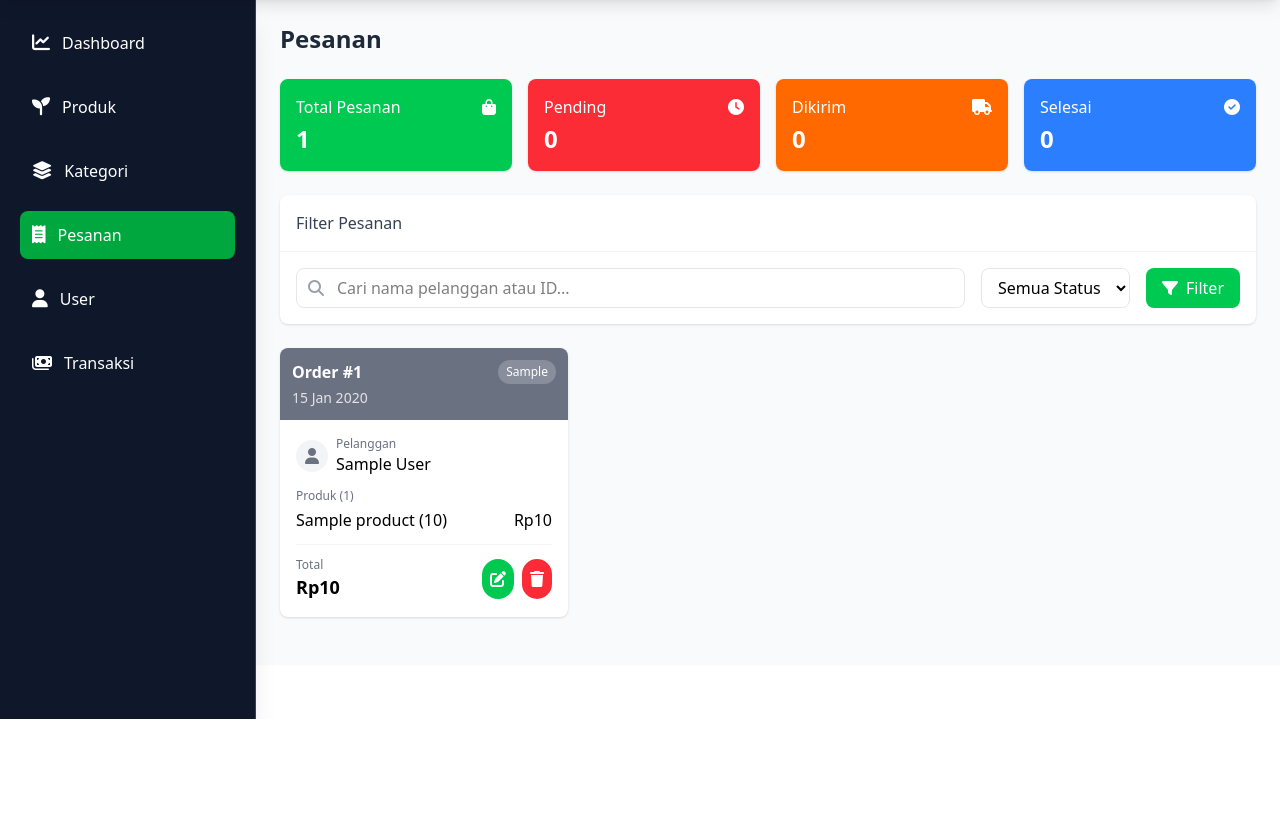
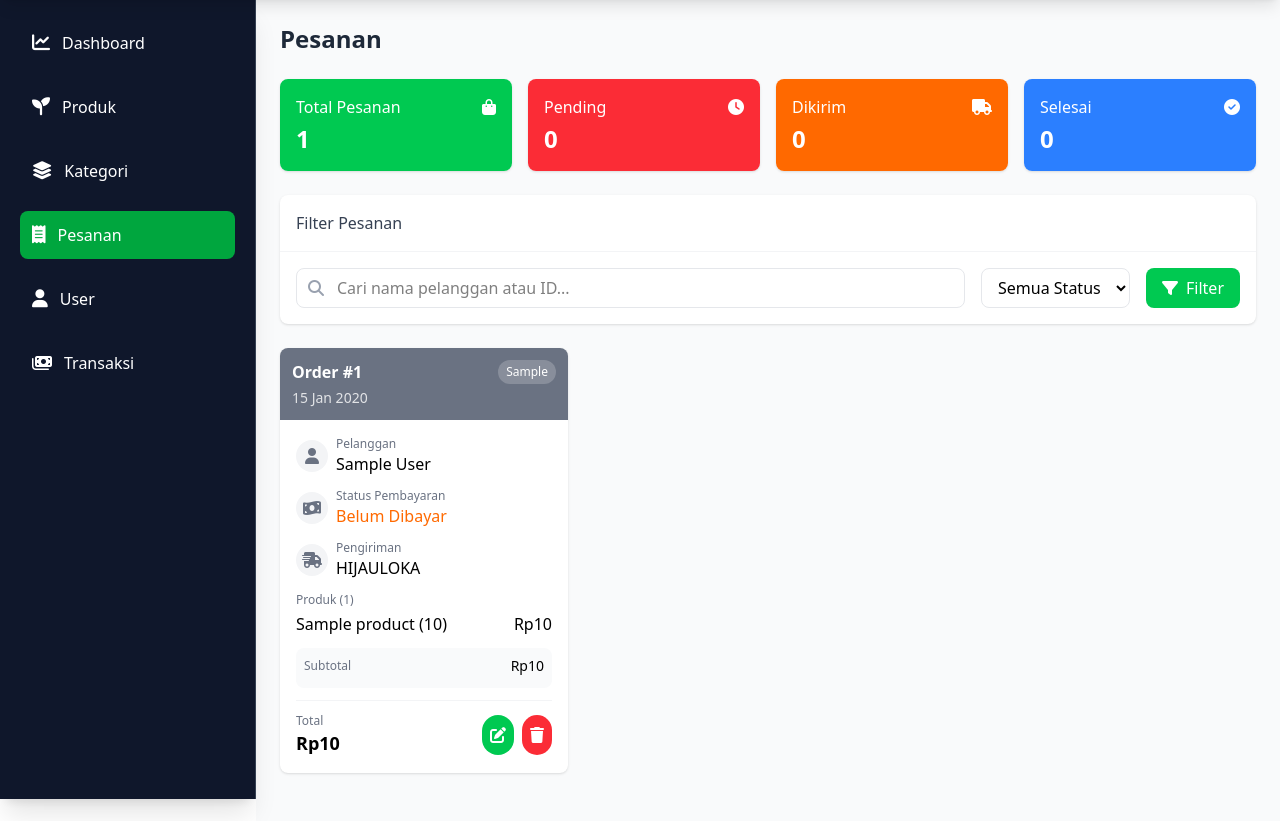
Before and after one commit to Rifaiiii04/hijauloka-dashboard, a CodeIgniter app: page /database/pesanan in a window 1280 px wide. Shown: the part 81-902 px from the top of the page. Before the commit the page ends 800 px from the top, so only its background shows below. Run offline with CodeIgniter, Linux system fonts and the light colour scheme; tables that the repository leaves empty or names only in its code hold one stand-in row (values such as "Sample post"); style sheets or scripts are compiled from the project's sources.

Commit message:
feat(pesanan): add payment status and shipping method to order details
This commit introduces the ability to display payment status and shipping method in the order details view. Additionally, it updates the order status controller to include the payment method in the update data if provided. These changes enhance the order management system by providing more detailed information about each order.

```diff
--- a/application/controllers/Pesanan.php
+++ b/application/controllers/Pesanan.php
@@ -119,6 +119,7 @@ class Pesanan extends CI_Controller {
         $id_order = $this->input->post('id_order');
         $stts_pemesanan = $this->input->post('stts_pemesanan');
         $stts_pembayaran = $this->input->post('stts_pembayaran');
+        $metode_pembayaran = $this->input->post('metode_pembayaran');
 
         error_log("Update order: " . print_r($this->input->post(), true));
 
@@ -132,6 +133,11 @@ class Pesanan extends CI_Controller {
             'stts_pembayaran' => $stts_pembayaran
         ];
 
+        // Add payment method to update data if provided
+        if (!empty($metode_pembayaran)) {
+            $data['metode_pembayaran'] = $metode_pembayaran;
+        }
+
         if ($this->Pesanan_model->update_status($id_order, $data)) {
             $this->session->set_flashdata('success', 'Status pesanan berhasil diperbarui.');
         } else {
--- a/application/views/pesanan.php
+++ b/application/views/pesanan.php
@@ -9,8 +9,7 @@
             <i class="fas <?= $this->session->flashdata('error') ? 'fa-exclamation-circle text-red-500' : 'fa-check-circle text-green-500' ?>"></i>
         </div>
         <div class="flex-1">
-            <p class="text-sm font-medium <?= $this->session->flashdata('error') ? 'text-red-800' : 'text-green-800' ?>">
-                <?= $this->session->flashdata('error') ?: $this->session->flashdata('success') ?>
+            <p class="text-sm font-medium <?= $this->session->flashdata('error') ?: $this->session->flashdata('success') ?>
             </p>
         </div>
         <div class="ml-3">
@@ -146,6 +145,30 @@
                                 </div>
                             </div>
 
+                            <!-- Payment Status -->
+                            <div class="flex items-start mb-3">
+                                <div class="w-8 h-8 rounded-full bg-gray-100 flex items-center justify-center mr-2 mt-1">
+                                    <i class="fas fa-money-bill-wave text-gray-500"></i>
+                                </div>
+                                <div>
+                                    <p class="text-xs text-gray-500">Status Pembayaran</p>
+                                    <p class="font-medium <?= $p->stts_pembayaran === 'lunas' ? 'text-green-600' : 'text-orange-500' ?>">
+                                        <?= $p->stts_pembayaran === 'lunas' ? 'Lunas' : 'Belum Dibayar' ?>
+                                    </p>
+                                </div>
+                            </div>
+
+                            <!-- Shipping Method -->
+                            <div class="flex items-start mb-3">
+                                <div class="w-8 h-8 rounded-full bg-gray-100 flex items-center justify-center mr-2 mt-1">
+                                    <i class="fas fa-shipping-fast text-gray-500"></i>
+                                </div>
+                                <div>
+                                    <p class="text-xs text-gray-500">Pengiriman</p>
+                                    <p class="font-medium"><?= strtoupper($p->kurir ?? 'Hijauloka') ?></p>
+                                </div>
+                            </div>
+
                             <!-- Products Summary -->
                             <div class="mb-3">
                                 <p class="text-xs text-gray-500 mb-1">Produk (<?= count($p->produk ?? []) ?>)</p>
@@ -169,6 +192,15 @@
                                 <?php else: ?>
                                     <p class="text-sm text-gray-500">Tidak ada produk</p>
                                 <?php endif; ?>
+                            </div>
+
+                            <!-- Price Details -->
+                            <div class="bg-gray-50 p-2 rounded-lg mb-3">
+                                <div class="flex justify-between items-center mb-1">
+                                    <p class="text-xs text-gray-500">Subtotal</p>
+                                    <p class="text-sm font-medium">Rp<?= number_format((isset($p->ongkir) ? $p->total_harga - $p->ongkir : $p->total_harga) ?? 0, 0, ',', '.') ?></p>
+                                </div>
+
                             </div>
 
                             <!-- Total -->
@@ -195,13 +227,7 @@
                 <?php endforeach; ?>
             </div>
         <?php else: ?>
-            <div class="bg-white rounded-lg shadow-sm p-8 text-center mb-6">
-                <div class="w-20 h-20 bg-gray-100 rounded-full flex items-center justify-center mx-auto mb-4">
-                    <i class="fas fa-shopping-cart text-gray-400 text-2xl"></i>
-                </div>
-                <h3 class="text-xl font-bold text-gray-700 mb-2">Belum Ada Pesanan</h3>
-                <p class="text-gray-500 max-w-md mx-auto">Pesanan baru akan muncul di sini secara otomatis ketika pelanggan melakukan pemesanan.</p>
-            </div>
+            <!-- Empty state remains the same -->
         <?php endif; ?>
 
         <!-- Pagination -->
@@ -254,6 +280,15 @@
                         <option value="dibatalkan">Dibatalkan</option>
                     </select>
                 </div>
+
+                <!-- Payment Status Field -->
+                <div class="mb-4">
+                    <label class="block mb-2 font-medium text-gray-700">Status Pembayaran</label>
+                    <select name="stts_pembayaran" id="edit_payment_status" class="w-full p-3 rounded-lg border border-gray-200 focus:border-green-500 focus:ring-1 focus:ring-green-500" required>
+                        <option value="belum_dibayar">Belum Dibayar</option>
+                        <option value="lunas">Lunas</option>
+                    </select>
+                </div>
             </div>
 
             <div class="p-5 border-t border-gray-100 flex justify-end space-x-3">
@@ -293,6 +328,10 @@
             .then(data => {
                 document.getElementById('edit_id_order').value = id_order;
                 document.getElementById('edit_status').value = data.stts_pemesanan;
+                // Set payment status if available
+                if (data.stts_pembayaran) {
+                    document.getElementById('edit_payment_status').value = data.stts_pembayaran;
+                }
                 document.getElementById('modalEditPesanan').classList.remove('hidden');
             })
             .catch(error => {
```
